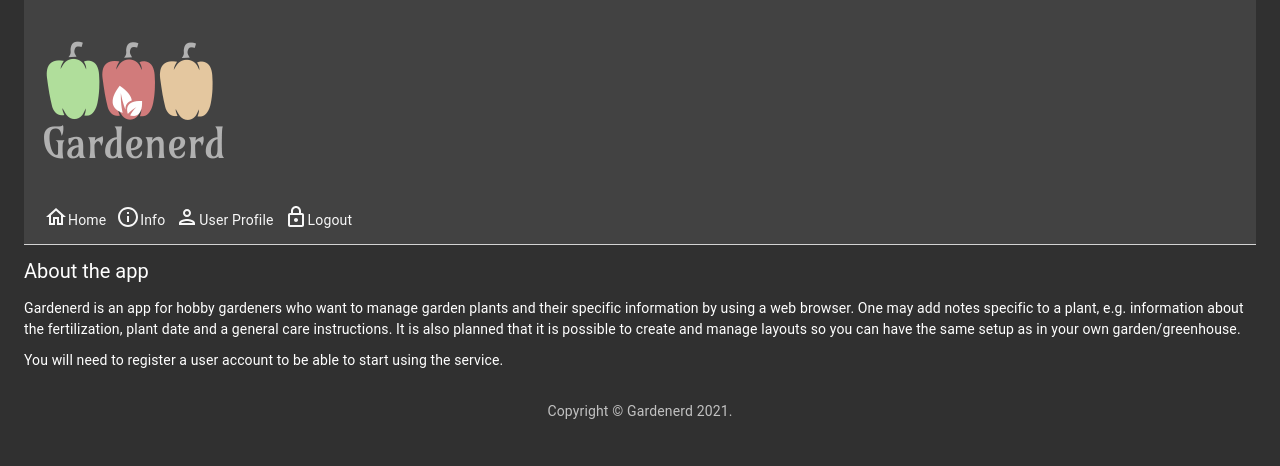
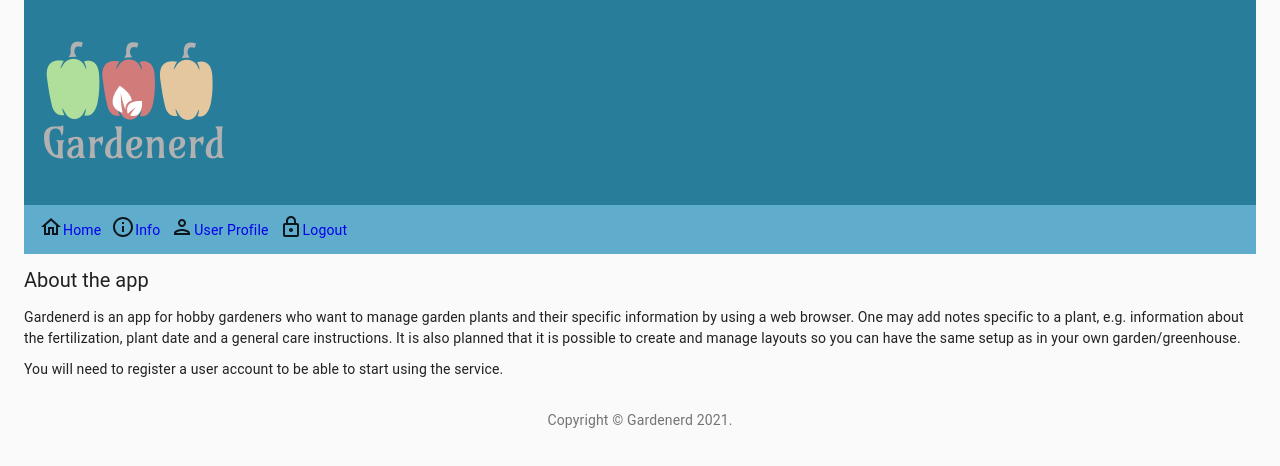
Before and after one commit to minzen/gardenerd, a React (Create React App) app: page /info in a window 1280 px wide. Shown: the top 466 px of the page. Built offline with nearby package versions, Linux system fonts and the light colour scheme; no server answers; the database is empty.

Commit message:
Changes the colors of the staling

```diff
--- a/src/App.css
+++ /dev/null
@@ -1,38 +0,0 @@
-.App {
-  text-align: center;
-}
-
-.App-logo {
-  height: 40vmin;
-  pointer-events: none;
-}
-
-@media (prefers-reduced-motion: no-preference) {
-  .App-logo {
-    animation: App-logo-spin infinite 20s linear;
-  }
-}
-
-.App-header {
-  background-color: #282c34;
-  min-height: 100vh;
-  display: flex;
-  flex-direction: column;
-  align-items: center;
-  justify-content: center;
-  font-size: calc(10px + 2vmin);
-  color: white;
-}
-
-.App-link {
-  color: #61dafb;
-}
-
-@keyframes App-logo-spin {
-  from {
-    transform: rotate(0deg);
-  }
-  to {
-    transform: rotate(360deg);
-  }
-}
--- a/src/App.js
+++ b/src/App.js
@@ -1,7 +1,6 @@
 import React, { useState, useContext, useEffect } from 'react'
 import { authContext } from './provider/AuthProvider'
 import { BrowserRouter as Router, Route, Switch } from 'react-router-dom'
-import './App.css'
 import GardenView from './component/GardenView'
 import Header from './component/Header'
 import User from './component/User'
@@ -11,6 +10,7 @@ import SignUp from './component/Signup'
 import Logout from './component/Logout'
 import PasswordForgotten from './component/PasswordForgotten'
 import firebase from 'firebase'
+import { createMuiTheme, MuiThemeProvider } from '@material-ui/core/styles'
 
 const App = () => {
   const [gardenItems, setGardenItems] = useState([])
--- a/src/component/AlertDialog.js
+++ b/src/component/AlertDialog.js
@@ -27,10 +27,10 @@ const AlertDialog = (props) => {
           </DialogContentText>
         </DialogContent>
         <DialogActions>
-          <Button onClick={props.closeDeleteDialog} color="primary">
+          <Button onClick={props.closeDeleteDialog} color="secondary" variant="contained">
             Cancel
           </Button>
-          <Button onClick={confirm} color="primary" autoFocus>
+          <Button onClick={confirm} color="primary" variant="contained" autoFocus>
             Confirm
           </Button>
         </DialogActions>
--- a/src/component/DownloadData.js
+++ b/src/component/DownloadData.js
@@ -5,10 +5,8 @@ import { makeStyles } from '@material-ui/core/styles'
 const useStyles = makeStyles({
     downloadBox: {
         padding: 10,
-        backgroundColor: '#959494'
     },
     downloadText: {
-        color: '#000000',
         padding: 5
     }
 })
--- a/src/component/GardenItem.js
+++ b/src/component/GardenItem.js
@@ -10,10 +10,13 @@ import { makeStyles } from '@material-ui/core/styles'
 import GardenItemForm from './forms/GardenItemForm'
 import firebase from 'firebase'
 import AlertDialog from './AlertDialog'
+import palette from '../palette'
 
-const useStyles = makeStyles({
+const useStyles = makeStyles(theme => ({
   root: {
-    minWidth: 275
+    minWidth: 275,
+    marginBottom: 15,
+    backgroundColor: palette.primary.light
   },
   bullet: {
     display: 'inline-block',
@@ -21,12 +24,13 @@ const useStyles = makeStyles({
     transform: 'scale(0.8)'
   },
   title: {
-    fontSize: 18
+    fontSize: 18,
+    fontWeight: 'bolder'
   },
   pos: {
     marginBottom: 12
   }
-})
+}))
 
 const GardenItem = (props) => {
   console.log(props)
--- a/src/component/Header.js
+++ b/src/component/Header.js
@@ -2,12 +2,13 @@ import React from 'react'
 import { Container, Grid } from '@material-ui/core'
 import { makeStyles } from '@material-ui/core/styles'
 import Logo from '../assets/img/gardenerd_logo_200x200.png'
+import palette from '../palette'
 
 const useStyles = makeStyles({
   headerSection: {
-    backgroundColor: '#424242',
     paddingLeft: 10,
-    paddingRight: 10
+    paddingRight: 10,
+    backgroundColor: palette.primary.dark
   }
 })
 
--- a/src/component/MenuItemsLoggedIn.js
+++ b/src/component/MenuItemsLoggedIn.js
@@ -6,33 +6,30 @@ import HomeOutlinedIcon from '@material-ui/icons/HomeOutlined'
 import LockOutlinedIcon from '@material-ui/icons/LockOutlined'
 import PersonOutlineOutlinedIcon from '@material-ui/icons/PersonOutlined'
 import { Link } from 'react-router-dom'
+import palette from '../palette'
 
 const useStyles = makeStyles({
   menuBar: {
-    paddingLeft: 10,
-    paddingRight: 10,
+    paddingTop: 10,
+    paddingLeft: 5,
+    paddingRight: 5,
     paddingBottom: 10,
-    backgroundColor: '#424242',
-    borderStyle: 'solid',
-    borderColor: 'lightGrey',
     borderBottomWidth: 1,
     borderTopWidth: 0,
     borderLeftWidth: 0,
-    borderRightWidth: 0
+    borderRightWidth: 0,
+    backgroundColor: palette.primary.main
   },
   menuItemWithPadding: {
-    color: '#F7F7F7',
     paddingLeft: 10,
     textDecoration: 'none'
   },
   menuItem: {
-    color: '#F7F7F7',
     textDecoration: 'none'
   },
   menuItemStatus: {
     marginLeft: 10,
     textDecoration: 'underline',
-    color: '#F7F7F7'
   }
 })
 
--- a/src/index.js
+++ b/src/index.js
@@ -7,11 +7,10 @@ import AuthProvider from './provider/AuthProvider'
 import { BrowserRouter } from 'react-router-dom'
 import { ThemeProvider, createMuiTheme } from '@material-ui/core/styles'
 import CssBaseline from '@material-ui/core/CssBaseline'
+import palette from './palette'
 
 const theme = createMuiTheme({
-  palette: {
-    type: 'dark'
-  }
+  palette
 })
 
 ReactDOM.render(
--- /dev/null
+++ b/src/palette.js
@@ -0,0 +1,16 @@
+import { colors } from '@material-ui/core'
+
+export default {
+    primary: {
+        dark: '#287d9b',
+        main: '#60accc',
+        light: '#93deff',
+        contrastText: '#fff'
+    },
+    secondary: {
+        dark: '#929292',
+        main: '#c2c2c2',
+        light: '#f5f5f5',
+        contrastText: '#000'
+    },
+}
```
